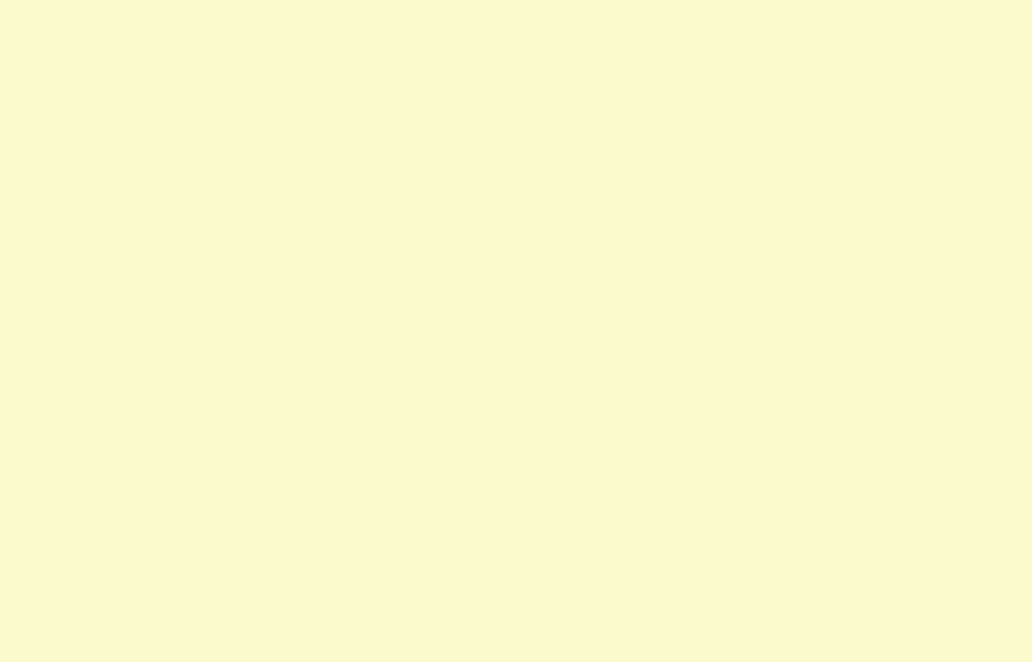
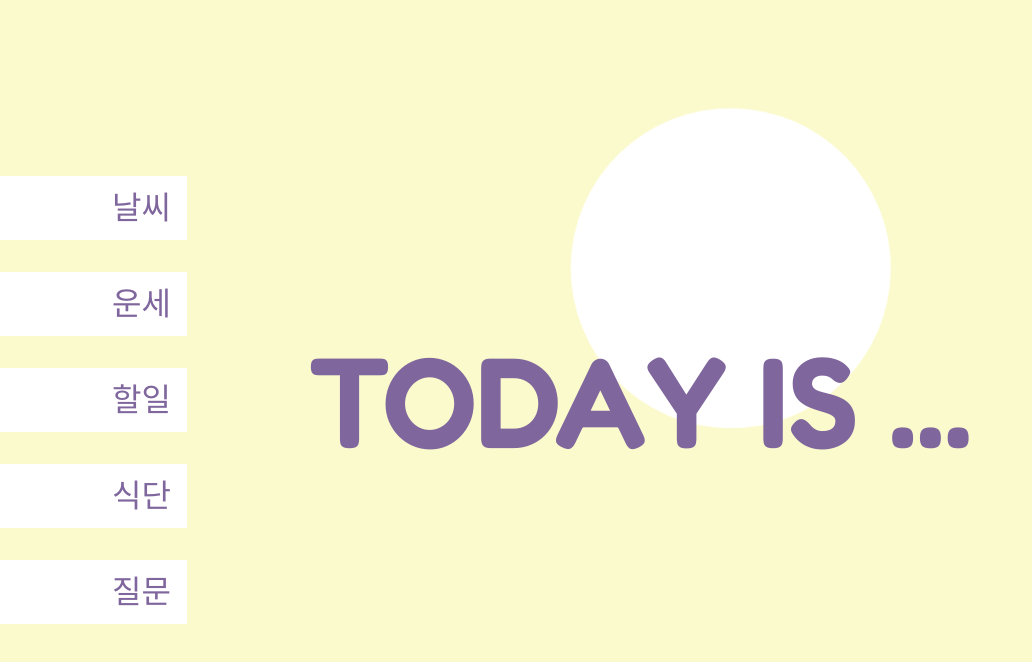
Before and after one commit to mijin0928/Today, a Next.js app: page / in a window 1280 px wide. Shown: the top 662 px of the page, without its empty margins (0-1032 px from the left). Built offline with nearby package versions, Linux system fonts and the light colour scheme; a web font is replaced by a local one.

Commit message:
feat: 메인페이지에 Title 컴포넌트 나오도록 하기

```diff
--- a/src/pages/components/title/Title.tsx
+++ b/src/pages/components/title/Title.tsx
@@ -11,8 +11,7 @@ export default function Title() {
   useEffect(() => {
     const timer = setInterval(() => {
       if (count < TITLE.length) {
-        total += TITLE[count++];
-        setTitle(total);
+        setTitle(total += TITLE[count++]);
       } else {
         clearTimeout(timer);
         setEnd(true);
--- a/src/pages/index.tsx
+++ b/src/pages/index.tsx
@@ -1,4 +1,5 @@
 import Head from "next/head";
+import Title from './components/title/Title';
 
 export default function Home() {
   return (
@@ -9,6 +10,7 @@ export default function Home() {
         <meta name="viewport" content="width=device-width, initial-scale=1" />
         <link rel="icon" href="/favicon.ico" />
       </Head>
+      <Title />
     </>
   );
 }
```
